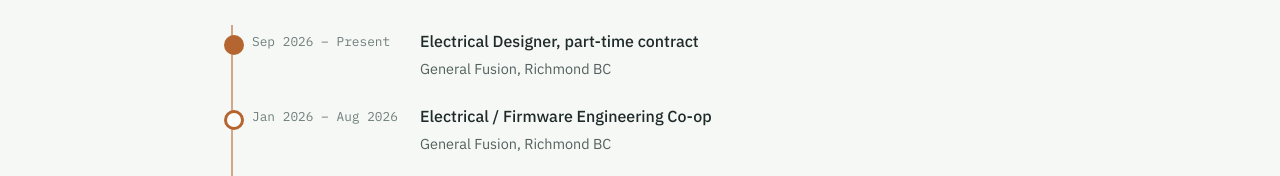
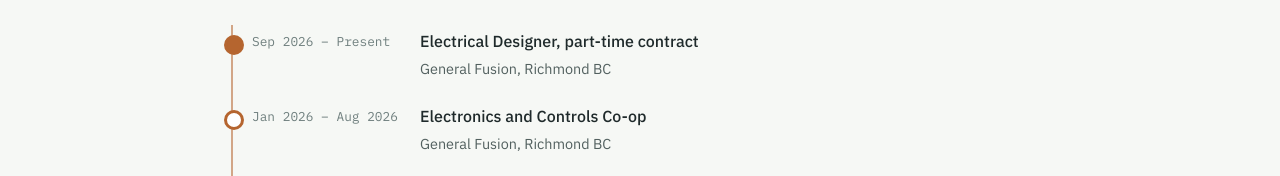
Before and after one commit to Katherine-santiago/Katherine-santiago.github.io, a plain HTML site: page index.html in a window 1280 px wide. Shown: the part 4849-5025 px from the top of the page. Drawn offline with Linux system fonts and the light colour scheme.

Commit message:
Fixed co-op title

```diff
--- a/index.html
+++ b/index.html
@@ -449,7 +449,7 @@
       </div>
       <div class="tl-item">
         <div class="tl-date mono">Jan 2026 – Aug 2026</div>
-        <div><div class="tl-role">Electrical / Firmware Engineering Co-op</div><div class="tl-org">General Fusion, Richmond BC</div></div>
+        <div><div class="tl-role">Electronics and Controls Co-op</div><div class="tl-org">General Fusion, Richmond BC</div></div>
       </div>
       <div class="tl-item">
         <div class="tl-date mono">Aug 2025 – Nov 2025</div>
```
Also changed, not shown: 1 other file.
